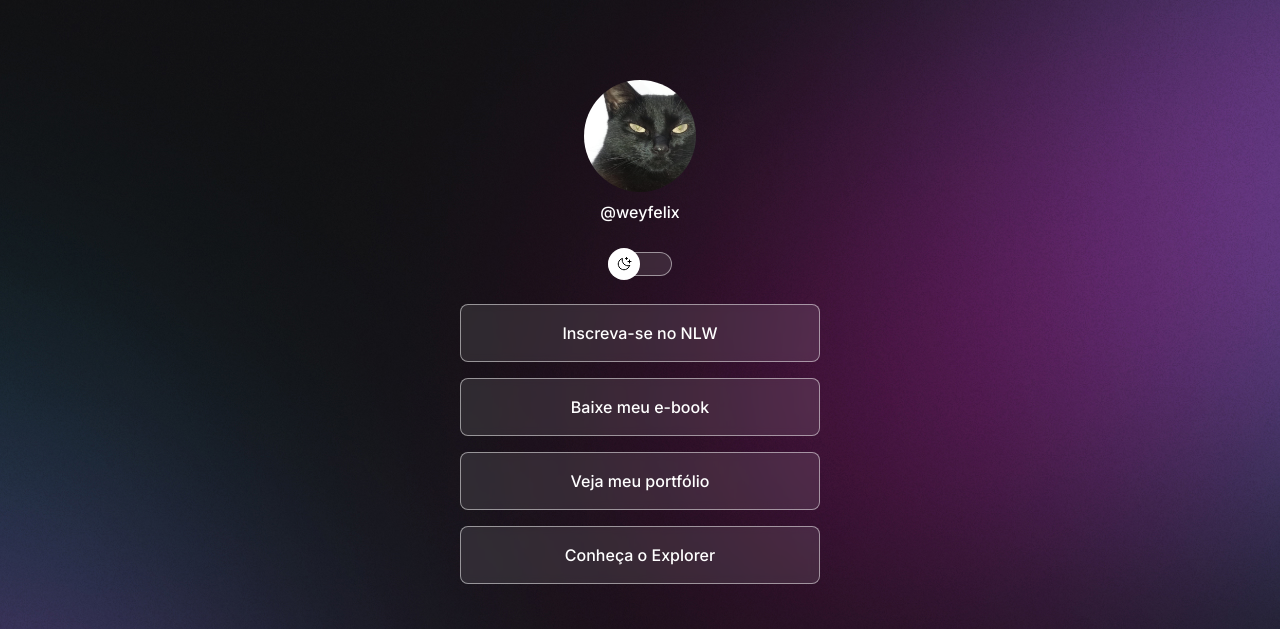
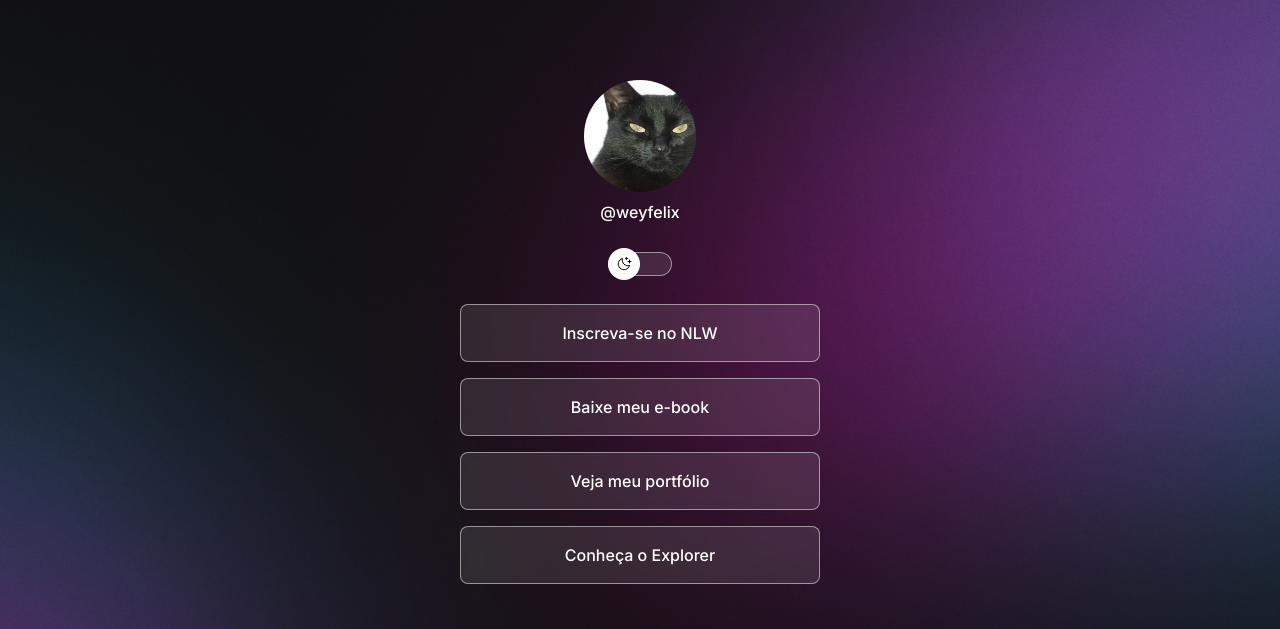
Before and after one commit to weyfelix/devLinksWey, a plain HTML site: page index.html in a window 1280 px wide. Shown: the top 629 px of the page. Drawn offline with nearby package versions, Linux system fonts and the light colour scheme.

Commit message:
Alter Background Desktop no-repeat

```diff
--- a/style.css
+++ b/style.css
@@ -177,11 +177,11 @@ ul li a:hover {
 
 @media (min-width: 700px) {
     :root {
-        --bg-url: url("./assets/bg-desktop.jpg");
+        --bg-url: url("./assets/bg-desktop.jpg") no-repeat top center/cover;
     }
 
     .light {
-        --bg-url: url("./assets/bg-desktop-light.jpg");
+        --bg-url: url("./assets/bg-desktop-light.jpg") no-repeat top center/cover;
     }
 
 }
```
